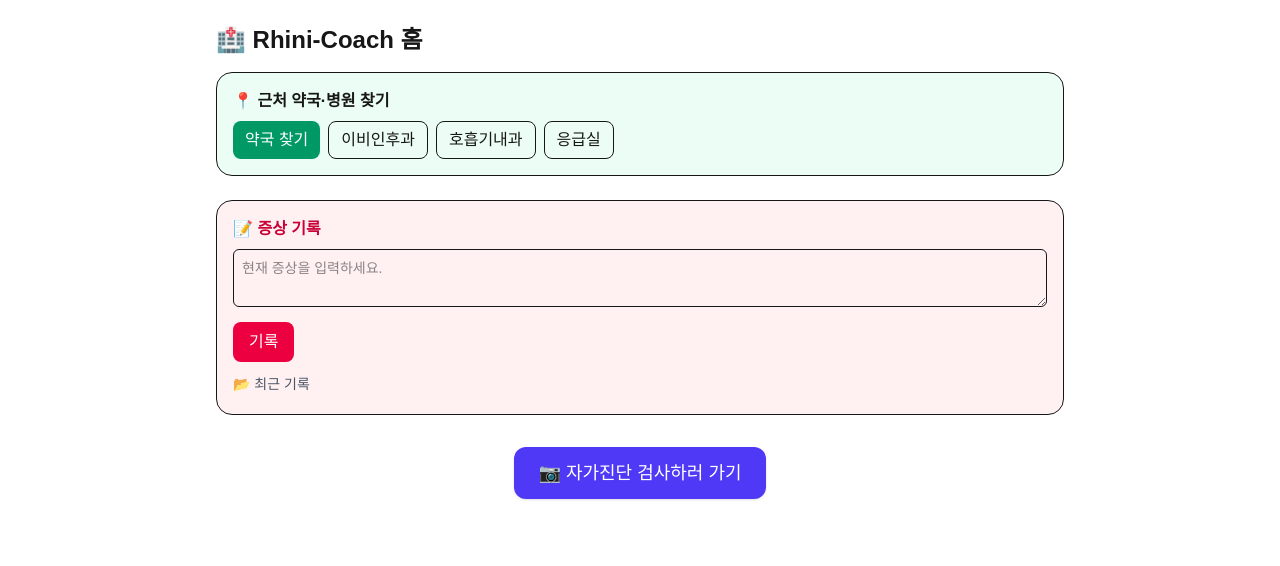
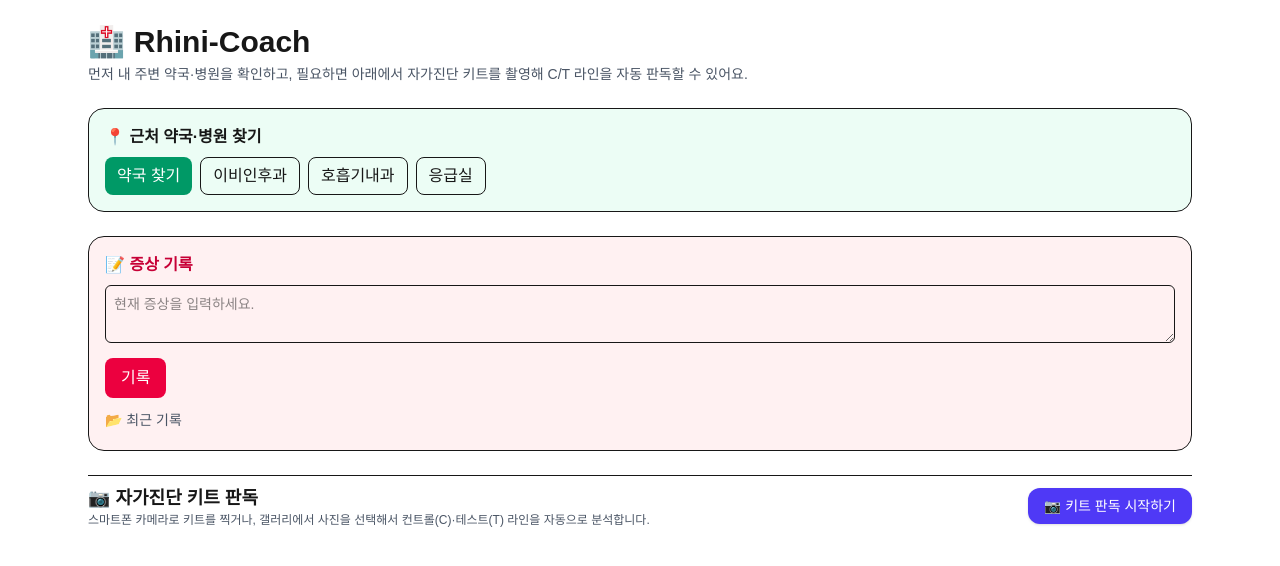
Before and after one commit to syeonu2323-ship-it/rhini-coach, a Next.js app: page / in a window 1280 px wide. Shown: the top 566 px of the page. Built offline with nearby package versions, Linux system fonts and the light colour scheme.

Commit message:
feat: home screen with nearby finder + toggle analyzer

```diff
--- a/app/page.tsx
+++ b/app/page.tsx
@@ -1,33 +1,63 @@
 "use client";
-import React from "react";
+
+import React, { useState } from "react";
 import NearbyFinder from "@/components/NearbyFinder";
 import SymptomLogger from "@/components/SymptomLogger";
-import { useRouter } from "next/navigation";
+import LfaAnalyzer from "@/components/LfaAnalyzer";
 
 export default function Home() {
-  const router = useRouter();
+  const [showAnalyzer, setShowAnalyzer] = useState(false);
 
   return (
-    <div className="w-full max-w-4xl mx-auto p-6">
-      <h1 className="text-2xl font-bold mb-4">🏥 Rhini-Coach 홈</h1>
+    <div className="w-full max-w-6xl mx-auto p-4 sm:p-6 space-y-6">
+      {/* 상단 타이틀 */}
+      <header className="space-y-1">
+        <h1 className="text-2xl sm:text-3xl font-semibold">
+          🏥 Rhini-Coach
+        </h1>
+        <p className="text-sm text-gray-600">
+          먼저 내 주변 약국·병원을 확인하고, 필요하면 아래에서 자가진단 키트를
+          촬영해 C/T 라인을 자동 판독할 수 있어요.
+        </p>
+      </header>
 
-      {/* 근처 약국/병원 */}
+      {/* 1. 근처 약국/병원 찾기 */}
+      <section>
         <NearbyFinder />
+      </section>
 
-      {/* 증상 기록 */}
-      <div className="mt-6">
+      {/* 2. 증상 기록 (선택) */}
+      <section>
         <SymptomLogger />
+      </section>
+
+      {/* 3. 판독기 열기/닫기 버튼 */}
+      <section className="pt-2 border-t">
+        <div className="flex flex-col sm:flex-row items-start sm:items-center justify-between gap-3">
+          <div>
+            <h2 className="text-lg font-semibold">📷 자가진단 키트 판독</h2>
+            <p className="text-xs text-gray-600">
+              스마트폰 카메라로 키트를 찍거나, 갤러리에서 사진을 선택해서
+              컨트롤(C)·테스트(T) 라인을 자동으로 분석합니다.
+            </p>
           </div>
 
-      {/* 검사하러 가기 */}
-      <div className="mt-8 flex justify-center">
           <button
-          onClick={() => router.push("/analyze")}
-          className="px-6 py-3 rounded-xl bg-indigo-600 text-white text-lg shadow hover:bg-indigo-700"
+            onClick={() => setShowAnalyzer((v) => !v)}
+            className="px-4 py-2 rounded-xl bg-indigo-600 text-white text-sm font-medium shadow hover:bg-indigo-700"
           >
-          📷 자가진단 검사하러 가기
+            {showAnalyzer ? "🔙 판독 화면 닫기" : "📷 키트 판독 시작하기"}
           </button>
         </div>
+
+        {/* 4. 실제 LFA 분석기 UI (토글) */}
+        {showAnalyzer && (
+          <div className="mt-4">
+            {/* 여기서부터는 기존 LfaAnalyzer 전체 UI가 그대로 렌더됨 */}
+            <LfaAnalyzer />
+          </div>
+        )}
+      </section>
     </div>
   );
 }
```
Lines whose indentation alone changed are shown as unchanged.
